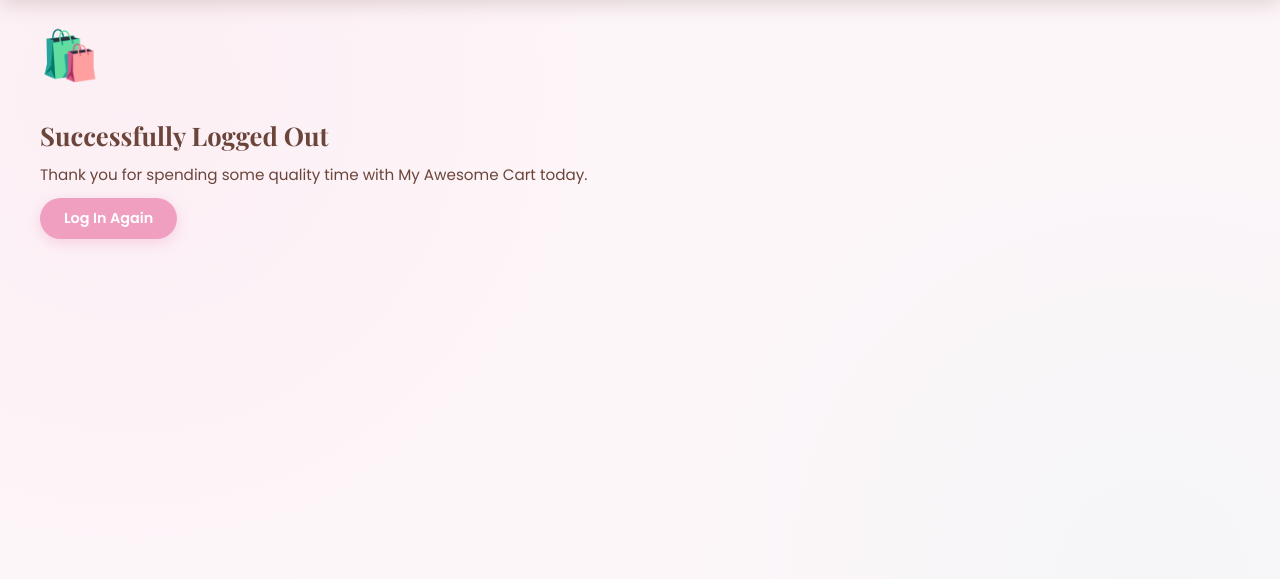
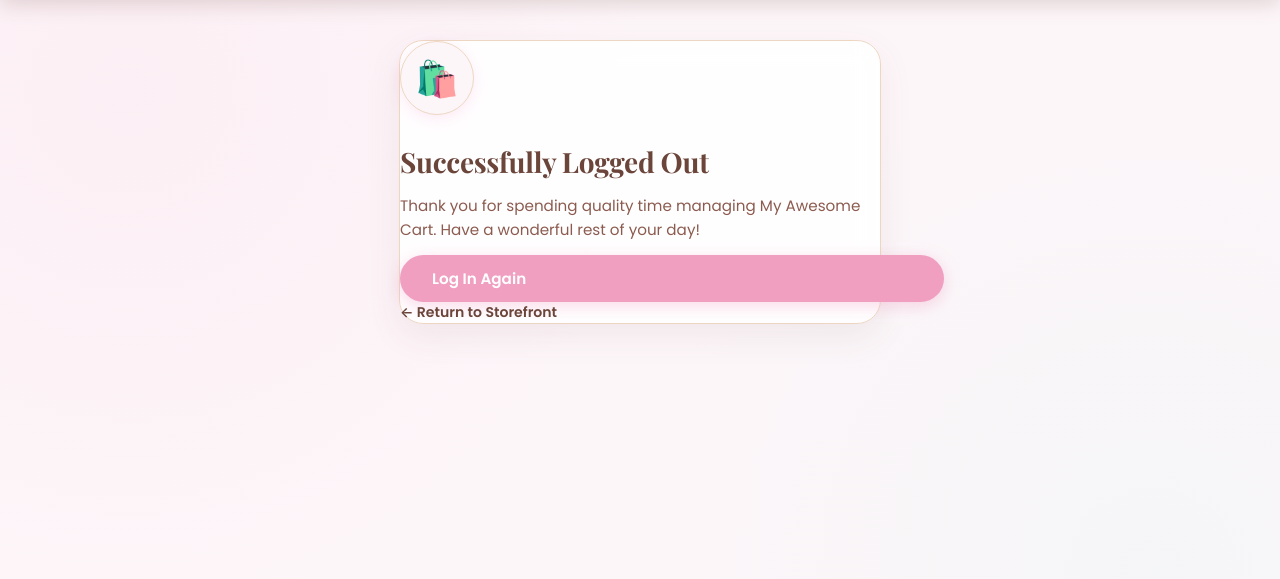
Before and after one commit to Nehaa2509/my_awesome_cart, a Django app: template templates/admin/logged_out.html in a window 1280 px wide. Shown: the part 66-645 px from the top of the page. Run offline with Django 5.2, Linux system fonts and the light colour scheme; the template is opened without the code that fills it, so the values that code supplies are empty; parts of the project's set-up code (start-up, migrations or seed data) failed here and were passed over.

Commit message:
style: personalize admin logged_out template with storefront redirect buttons

```diff
--- a/templates/admin/logged_out.html
+++ b/templates/admin/logged_out.html
@@ -6,12 +6,82 @@
 {% block breadcrumbs %}{% endblock %}
 
 {% block content %}
-<div class="text-center py-4">
-  <span class="brand-icon" style="font-size: 3rem; display: block; margin-bottom: 16px;">🛍️</span>
-  <h2 class="fw-bold mb-3" style="font-family: 'Playfair Display', Georgia, serif; color: #6b443a; font-size: 1.6rem;">Successfully Logged Out</h2>
-  <p class="text-muted mb-4" style="font-size: 0.95rem;">Thank you for spending some quality time with My Awesome Cart today.</p>
-  <a href="{% url 'admin:index' %}" class="button default" style="display: inline-block; background: #f09fc1 !important; color: #ffffff !important; border-radius: 50px !important; padding: 10px 24px !important; font-weight: 600; text-decoration: none; box-shadow: 0 4px 14px rgba(240, 157, 193, 0.4) !important;">
-    Log In Again
-  </a>
+<div class="logout-wrapper d-flex align-items-center justify-content-center" style="min-height: 65vh; padding: 20px;">
+  <div class="logout-card text-center p-5" style="
+    background: rgba(255, 255, 255, 0.9);
+    backdrop-filter: blur(12px);
+    -webkit-backdrop-filter: blur(12px);
+    border: 1px solid #edd7c2;
+    border-radius: 24px;
+    box-shadow: 0 12px 35px rgba(107, 68, 58, 0.08);
+    max-width: 480px;
+    width: 100%;
+    margin: 0 auto;
+  ">
+    <!-- Animated Icon Badge -->
+    <div class="icon-badge mb-4" style="
+      width: 72px;
+      height: 72px;
+      background: #fdf6f9;
+      border: 1px solid #edd7c2;
+      border-radius: 50%;
+      display: inline-flex;
+      align-items: center;
+      justify-content: center;
+      font-size: 2.2rem;
+      box-shadow: 0 4px 15px rgba(240, 157, 193, 0.2);
+    ">
+      🛍️
+    </div>
+
+    <!-- Title -->
+    <h2 class="fw-bold mb-3" style="
+      font-family: 'Playfair Display', Georgia, serif;
+      color: #6b443a;
+      font-size: 1.75rem;
+      letter-spacing: -0.3px;
+    ">
+      Successfully Logged Out
+    </h2>
+
+    <!-- Subtitle -->
+    <p class="mb-4" style="
+      color: #8c5b4f;
+      font-size: 0.95rem;
+      line-height: 1.6;
+      font-family: 'Poppins', sans-serif;
+    ">
+      Thank you for spending quality time managing My Awesome Cart. Have a wonderful rest of your day!
+    </p>
+
+    <!-- Action Buttons -->
+    <div class="d-flex flex-column gap-3 align-items-center">
+      <a href="{% url 'admin:index' %}" class="btn-login-again" style="
+        display: inline-block;
+        background: #f09fc1 !important;
+        color: #ffffff !important;
+        border-radius: 50px !important;
+        padding: 12px 32px !important;
+        font-weight: 600;
+        font-size: 0.95rem;
+        text-decoration: none;
+        box-shadow: 0 4px 16px rgba(240, 157, 193, 0.4) !important;
+        transition: all 0.25s ease !important;
+        width: 100%;
+      " onmouseover="this.style.background='#e58bb1'; this.style.transform='translateY(-2px)';" onmouseout="this.style.background='#f09fc1'; this.style.transform='translateY(0)';">
+        Log In Again
+      </a>
+
+      <a href="{% url 'ShopHome' %}" class="btn-storefront" style="
+        color: #6b443a !important;
+        font-weight: 600;
+        font-size: 0.88rem;
+        text-decoration: none;
+        transition: color 0.2s ease;
+      " onmouseover="this.style.color='#f09fc1';" onmouseout="this.style.color='#6b443a';">
+        ← Return to Storefront
+      </a>
+    </div>
+  </div>
 </div>
 {% endblock %}
```
